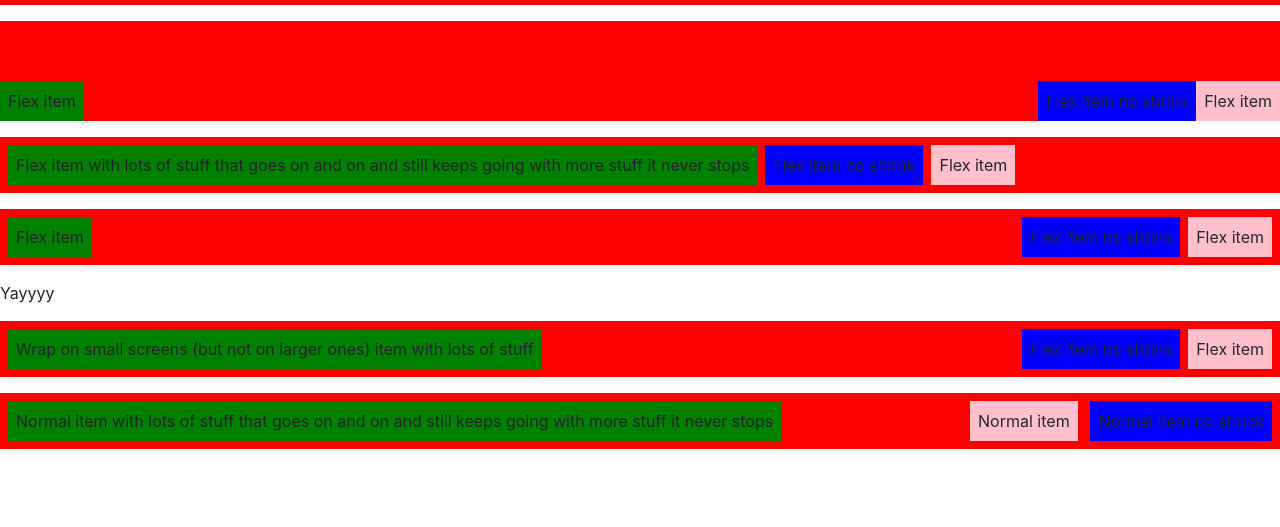
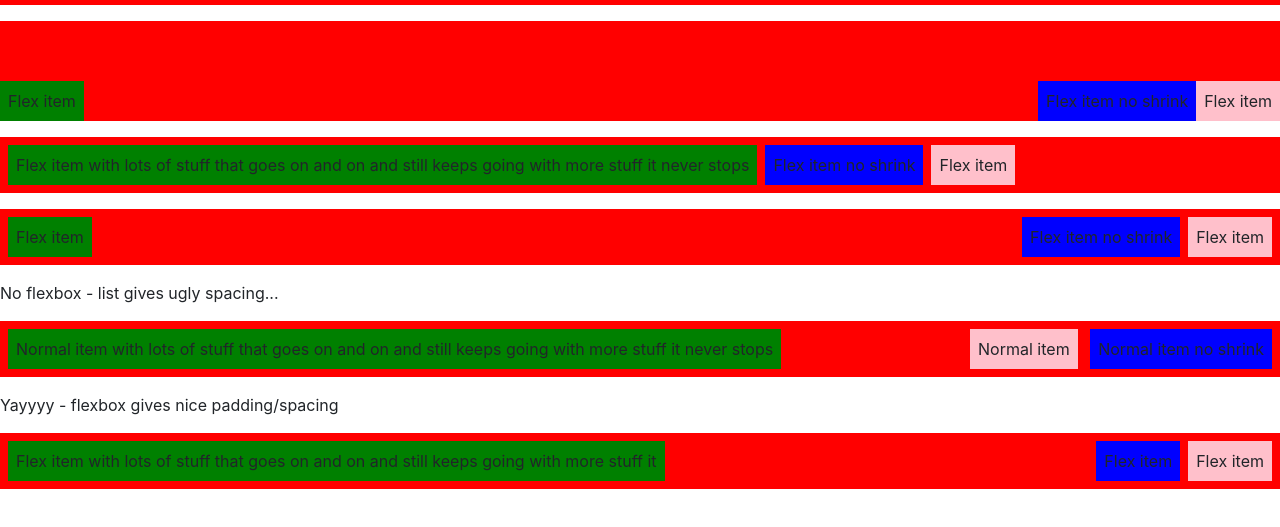
Before and after one commit to benzitohhh/hello-bootstrap-4, a plain HTML site: page index.html in a window 1280 px wide. Shown: the part 107-634 px from the top of the page. Drawn offline with nearby package versions, Linux system fonts and the light colour scheme.

Commit message:
better bottom stuff

```diff
--- a/index.css
+++ b/index.css
@@ -1,3 +1,7 @@
+html {
+  font-size: 16px; /* rem is relative to this... */
+}
+
 .title {
   background-color: yellow;
 }
--- a/index.html
+++ b/index.html
@@ -48,24 +48,9 @@
     </ul>
 
 
-    <p>Yayyyy</p>
 
-    <ul class="list-inline holder d-flex flex-wrap align-items-end mb-3 p-2" style="">
-      <li class="list-inline-item item1 p-2">
-        <div class="">Wrap on small screens (but not on larger ones) item with lots of stuff</div>
-      </li>
-      <li class="list-inline-item no-shrink ml-auto">
-        <ul class="list-inline d-flex" >
-          <li class="list-inline-item no-shrink item2 p-2 ml-auto">
-            <div class="">Flex item no shrink</div>
-          </li>
-          <li class="list-inline-item item3 p-2">
-            <div class="">Flex item</div>
-          </li>
-        </ul>
-      </li>
-    </ul>
 
+    <p>No flexbox - list gives ugly spacing...</p>
 
     <ul class="list-inline holder mb-3 p-2 clearfix" style="">
 
@@ -85,6 +70,29 @@
       </li>
     </ul>
 
+
+
+    <p>Yayyyy - flexbox gives nice padding/spacing</p>
+
+
+    <ul class="list-inline holder d-flex flex-wrap align-items-end mb-3 p-2" style="">
+      <li class="list-inline-item item1 p-2 mr-0">
+        <div class="">Flex item with lots of stuff that goes on and on and still keeps going with more stuff it</div>
+      </li>
+      <li class="list-inline-item no-shrink ml-auto">
+        <ul class="list-inline d-flex" >
+          <li class="list-inline-item no-shrink item2 p-2 ml-auto">
+            <div class="">Flex item</div>
+          </li>
+          <li class="list-inline-item item3 p-2">
+            <div class="">Flex item</div>
+          </li>
+        </ul>
+      </li>
+    </ul>
+
+
+
     <script src="https://code.jquery.com/jquery-3.2.1.slim.min.js" integrity="sha384-KJ3o2DKtIkvYIK3UENzmM7KCkRr/rE9/Qpg6aAZGJwFDMVNA/GpGFF93hXpG5KkN" crossorigin="anonymous"></script>
     <script src="https://cdnjs.cloudflare.com/ajax/libs/popper.js/1.12.9/umd/popper.min.js" integrity="sha384-ApNbgh9B+Y1QKtv3Rn7W3mgPxhU9K/ScQsAP7hUibX39j7fakFPskvXusvfa0b4Q" crossorigin="anonymous"></script>
     <script src="https://maxcdn.bootstrapcdn.com/bootstrap/4.0.0/js/bootstrap.min.js" integrity="sha384-JZR6Spejh4U02d8jOt6vLEHfe/JQGiRRSQQxSfFWpi1MquVdAyjUar5+76PVCmYl" crossorigin="anonymous"></script>
```
Also changed, not shown: 1 other file.
